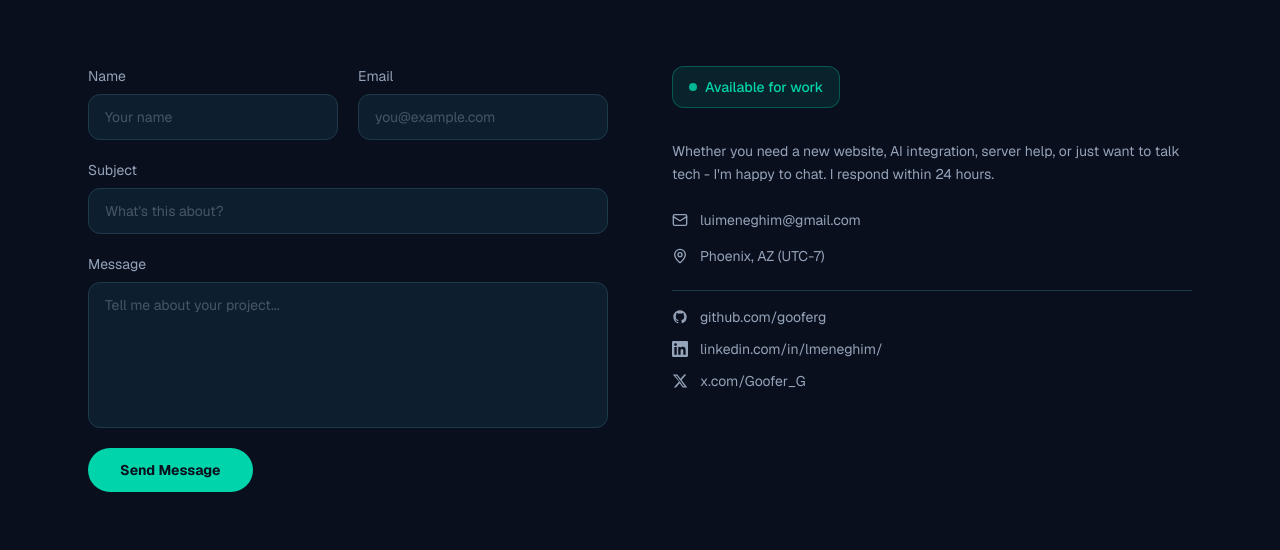
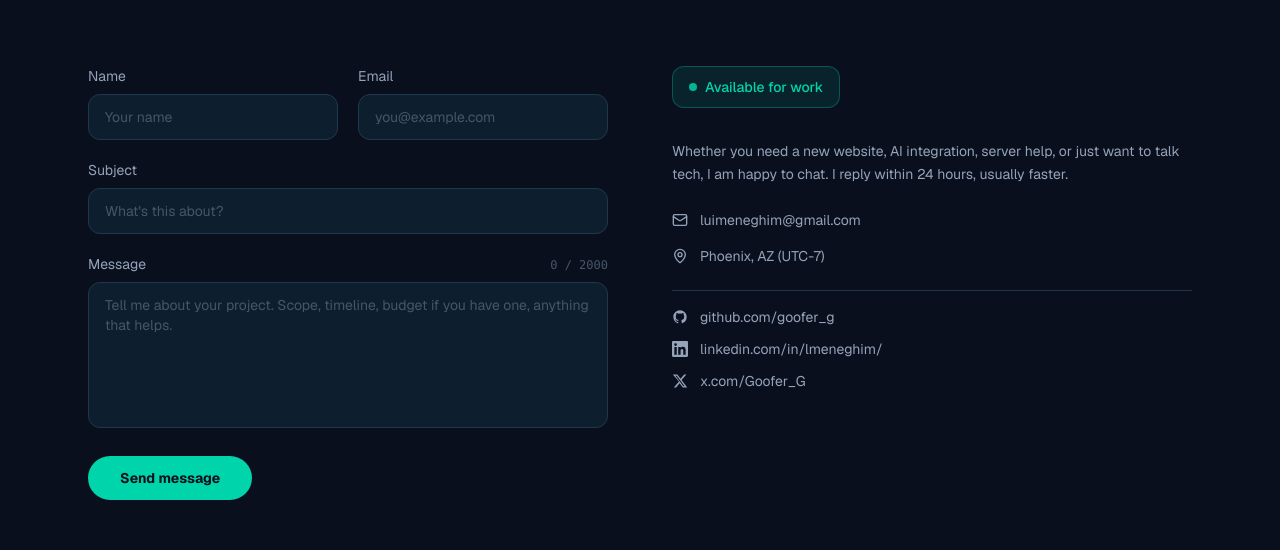
Before and after one commit to GooferG/portfolio_webdev, a Next.js app: page /contact in a window 1280 px wide. Shown: the part 250-800 px from the top of the page. Built offline with nearby package versions, Linux system fonts and the light colour scheme; no server answers; a web font is replaced by a local one.

Commit message:
hardening contact form for production ready env

```diff
--- a/app/contact/page.tsx
+++ b/app/contact/page.tsx
@@ -2,13 +2,33 @@
 
 import { Suspense, useState } from 'react';
 import { useSearchParams } from 'next/navigation';
-import { Mail, MapPin, CheckCircle, AlertCircle } from 'lucide-react';
+import Link from 'next/link';
+import {
+  Mail,
+  MapPin,
+  CheckCircle,
+  AlertCircle,
+  Copy,
+  Check,
+  Download,
+} from 'lucide-react';
 import { GitHubIcon, LinkedInIcon, XIcon } from '@/components/ui/SocialIcons';
 import { FadeIn } from '@/components/ui/FadeIn';
 
-type FormStatus = 'idle' | 'loading' | 'success' | 'error';
+type FormStatus = 'idle' | 'loading' | 'success' | 'error-network' | 'error-server';
+
+type FieldErrors = Partial<Record<'name' | 'email' | 'subject' | 'message', string>>;
 
 const FORMSPREE_ID = process.env.NEXT_PUBLIC_FORMSPREE_ID ?? '';
+const EMAIL_ADDRESS = 'luimeneghim@gmail.com';
+const EMAIL_REGEX = /^[^\s@]+@[^\s@]+\.[^\s@]+$/;
+
+const LIMITS = {
+  name: 100,
+  email: 200,
+  subject: 200,
+  message: 2000,
+};
 
 const SERVICE_SUBJECTS: Record<string, string> = {
   'web-development': 'Web development project',
@@ -28,15 +48,63 @@ export default function ContactPage() {
 
 function ContactPageInner() {
   const [status, setStatus] = useState<FormStatus>('idle');
+  const [errors, setErrors] = useState<FieldErrors>({});
+  const [messageLength, setMessageLength] = useState(0);
+  const [copied, setCopied] = useState(false);
+
   const searchParams = useSearchParams();
   const serviceSlug = searchParams.get('service') ?? '';
   const defaultSubject = SERVICE_SUBJECTS[serviceSlug] ?? '';
 
+  function validate(formData: FormData): FieldErrors {
+    const next: FieldErrors = {};
+    const name = String(formData.get('name') ?? '').trim();
+    const email = String(formData.get('email') ?? '').trim();
+    const subject = String(formData.get('subject') ?? '').trim();
+    const message = String(formData.get('message') ?? '').trim();
+
+    if (!name) next.name = 'Tell me your name.';
+    else if (name.length > LIMITS.name) next.name = `Keep it under ${LIMITS.name} characters.`;
+
+    if (!email) next.email = 'I need an email to reply to.';
+    else if (!EMAIL_REGEX.test(email)) next.email = 'That email looks off. Try name@example.com.';
+    else if (email.length > LIMITS.email) next.email = `Keep it under ${LIMITS.email} characters.`;
+
+    if (!subject) next.subject = 'Add a short subject.';
+    else if (subject.length > LIMITS.subject) next.subject = `Keep it under ${LIMITS.subject} characters.`;
+
+    if (!message) next.message = 'Tell me a bit about the project.';
+    else if (message.length < 10) next.message = 'A little more detail helps. At least 10 characters.';
+    else if (message.length > LIMITS.message) next.message = `Keep it under ${LIMITS.message} characters.`;
+
+    return next;
+  }
+
   async function handleSubmit(e: React.FormEvent<HTMLFormElement>) {
     e.preventDefault();
+    if (status === 'loading') return;
+
+    const form = e.currentTarget;
+    const formData = new FormData(form);
+
+    // Honeypot: if filled, silently "succeed" but don't actually send
+    if (String(formData.get('_gotcha') ?? '').length > 0) {
+      setStatus('success');
+      form.reset();
+      setMessageLength(0);
+      return;
+    }
+
+    const fieldErrors = validate(formData);
+    if (Object.keys(fieldErrors).length > 0) {
+      setErrors(fieldErrors);
+      return;
+    }
+
+    setErrors({});
     setStatus('loading');
 
-    const formData = new FormData(e.currentTarget);
+    try {
       const res = await fetch(`https://formspree.io/f/${FORMSPREE_ID}`, {
         method: 'POST',
         body: formData,
@@ -45,11 +113,43 @@ function ContactPageInner() {
 
       if (res.ok) {
         setStatus('success');
-      (e.target as HTMLFormElement).reset();
+        form.reset();
+        setMessageLength(0);
       } else {
-      setStatus('error');
+        setStatus('error-server');
+      }
+    } catch {
+      setStatus('error-network');
     }
   }
+
+  async function copyEmail() {
+    try {
+      await navigator.clipboard.writeText(EMAIL_ADDRESS);
+      setCopied(true);
+      setTimeout(() => setCopied(false), 2000);
+    } catch {
+      // clipboard API blocked (e.g., insecure context). Fall through.
+    }
+  }
+
+  function clearError(field: keyof FieldErrors) {
+    if (errors[field]) {
+      setErrors((prev) => {
+        const next = { ...prev };
+        delete next[field];
+        return next;
+      });
+    }
+  }
+
+  const inputBase =
+    'bg-bg-card border rounded-xl px-4 py-3 text-fg-strong text-sm placeholder:text-fg-faint focus:outline-none transition-colors';
+  const inputClass = (hasError: boolean) =>
+    `${inputBase} ${hasError ? 'border-red-400/60 focus:border-red-400' : 'border-border-subtle focus:border-accent'}`;
+
+  const messageOver = messageLength > LIMITS.message;
+  const messageWarn = messageLength > LIMITS.message * 0.9;
 
   return (
     <div className="max-w-6xl mx-auto px-6 pt-32 pb-24">
@@ -68,87 +168,126 @@ function ContactPageInner() {
       <div className="grid lg:grid-cols-2 gap-16">
         {/* Form */}
         <FadeIn delay={0.05}>
-          <form onSubmit={handleSubmit} className="flex flex-col gap-5">
+          {status === 'success' ? (
+            <SuccessPanel onReset={() => setStatus('idle')} />
+          ) : (
+            <form
+              onSubmit={handleSubmit}
+              noValidate
+              className="flex flex-col gap-5"
+              aria-busy={status === 'loading'}
+            >
+              {/* Honeypot: invisible to humans, bots will fill it */}
+              <input
+                type="text"
+                name="_gotcha"
+                tabIndex={-1}
+                autoComplete="off"
+                aria-hidden="true"
+                className="absolute -left-[9999px] w-px h-px opacity-0"
+              />
+
               <div className="grid sm:grid-cols-2 gap-5">
-              <div className="flex flex-col gap-2">
-                <label className="text-fg-muted text-sm" htmlFor="name">
-                  Name
-                </label>
+                <Field
+                  id="name"
+                  label="Name"
+                  error={errors.name}
+                >
                   <input
                     id="name"
                     name="name"
                     type="text"
-                  required
+                    maxLength={LIMITS.name}
+                    autoComplete="name"
                     placeholder="Your name"
-                  className="bg-bg-card border border-border-subtle rounded-xl px-4 py-3 text-fg-strong text-sm placeholder:text-fg-faint focus:outline-none focus:border-accent transition-colors"
+                    aria-invalid={!!errors.name}
+                    aria-describedby={errors.name ? 'name-error' : undefined}
+                    onChange={() => clearError('name')}
+                    className={inputClass(!!errors.name)}
                   />
-              </div>
-              <div className="flex flex-col gap-2">
-                <label className="text-fg-muted text-sm" htmlFor="email">
-                  Email
-                </label>
+                </Field>
+
+                <Field id="email" label="Email" error={errors.email}>
                   <input
                     id="email"
                     name="email"
                     type="email"
-                  required
+                    maxLength={LIMITS.email}
+                    autoComplete="email"
                     placeholder="you@example.com"
-                  className="bg-bg-card border border-border-subtle rounded-xl px-4 py-3 text-fg-strong text-sm placeholder:text-fg-faint focus:outline-none focus:border-accent transition-colors"
+                    aria-invalid={!!errors.email}
+                    aria-describedby={errors.email ? 'email-error' : undefined}
+                    onChange={() => clearError('email')}
+                    className={inputClass(!!errors.email)}
                   />
-              </div>
+                </Field>
               </div>
 
-            <div className="flex flex-col gap-2">
-              <label className="text-fg-muted text-sm" htmlFor="subject">
-                Subject
-              </label>
+              <Field id="subject" label="Subject" error={errors.subject}>
                 <input
                   id="subject"
                   name="subject"
                   type="text"
-                required
+                  maxLength={LIMITS.subject}
                   defaultValue={defaultSubject}
                   key={defaultSubject}
                   placeholder="What's this about?"
-                className="bg-bg-card border border-border-subtle rounded-xl px-4 py-3 text-fg-strong text-sm placeholder:text-fg-faint focus:outline-none focus:border-accent transition-colors"
+                  aria-invalid={!!errors.subject}
+                  aria-describedby={errors.subject ? 'subject-error' : undefined}
+                  onChange={() => clearError('subject')}
+                  className={inputClass(!!errors.subject)}
                 />
-            </div>
+              </Field>
 
-            <div className="flex flex-col gap-2">
-              <label className="text-fg-muted text-sm" htmlFor="message">
-                Message
-              </label>
+              <Field
+                id="message"
+                label="Message"
+                error={errors.message}
+                hint={
+                  <span
+                    className={`tabular-nums font-mono text-xs ${
+                      messageOver
+                        ? 'text-red-400'
+                        : messageWarn
+                          ? 'text-accent'
+                          : 'text-fg-faint'
+                    }`}
+                  >
+                    {messageLength} / {LIMITS.message}
+                  </span>
+                }
+              >
                 <textarea
                   id="message"
                   name="message"
-                required
                   rows={6}
-                placeholder="Tell me about your project..."
-                className="bg-bg-card border border-border-subtle rounded-xl px-4 py-3 text-fg-strong text-sm placeholder:text-fg-faint focus:outline-none focus:border-accent transition-colors resize-none"
+                  maxLength={LIMITS.message}
+                  placeholder="Tell me about your project. Scope, timeline, budget if you have one, anything that helps."
+                  aria-invalid={!!errors.message}
+                  aria-describedby={errors.message ? 'message-error' : undefined}
+                  onChange={(e) => {
+                    setMessageLength(e.target.value.length);
+                    clearError('message');
+                  }}
+                  className={`${inputClass(!!errors.message)} resize-none`}
                 />
-            </div>
+              </Field>
 
+              <div className="flex flex-wrap items-center gap-4 mt-2">
                 <button
                   type="submit"
                   disabled={status === 'loading'}
-              className="px-8 py-3 bg-accent text-bg-primary font-bold rounded-full hover:bg-accent/90 disabled:opacity-60 transition-colors text-sm w-fit"
+                  className="px-8 py-3 bg-accent text-bg-primary font-bold rounded-full hover:bg-accent/90 disabled:opacity-60 disabled:cursor-not-allowed transition-colors text-sm"
                 >
-              {status === 'loading' ? 'Sending...' : 'Send Message'}
+                  {status === 'loading' ? 'Sending...' : 'Send message'}
                 </button>
 
-            {status === 'success' && (
-              <div className="flex items-center gap-2 text-accent text-sm">
-                <CheckCircle size={16} />
-                Message sent! I&apos;ll get back to you soon.
+                {(status === 'error-server' || status === 'error-network') && (
+                  <ErrorPanel kind={status} onCopyEmail={copyEmail} copied={copied} />
+                )}
               </div>
+            </form>
           )}
-            {status === 'error' && (
-              <div className="flex items-center gap-2 text-red-400 text-sm">
-                <AlertCircle size={16} />
-                Something went wrong. Please try again or email me directly.
-              </div>
-            )}
-          </form>
         </FadeIn>
 
         {/* Info panel */}
@@ -164,17 +303,17 @@ function ContactPageInner() {
             <div className="flex flex-col gap-6 text-fg-muted text-sm">
               <p className="leading-relaxed">
                 Whether you need a new website, AI integration, server help, or
-                just want to talk tech - I&apos;m happy to chat. I respond
-                within 24 hours.
+                just want to talk tech, I am happy to chat. I reply within 24
+                hours, usually faster.
               </p>
 
               <div className="flex flex-col gap-4">
                 <a
-                  href="mailto:luimeneghim@gmail.com"
+                  href={`mailto:${EMAIL_ADDRESS}`}
                   className="flex items-center gap-3 hover:text-accent transition-colors"
                 >
                   <Mail size={16} />
-                  luimeneghim@gmail.com
+                  {EMAIL_ADDRESS}
                 </a>
                 <div className="flex items-center gap-3">
                   <MapPin size={16} />
@@ -184,13 +323,13 @@ function ContactPageInner() {
 
               <div className="flex flex-col gap-3 pt-4 border-t border-border-subtle">
                 <a
-                  href="https://github.com/gooferg"
+                  href="https://github.com/goofer_g"
                   target="_blank"
                   rel="noopener noreferrer"
                   className="flex items-center gap-3 hover:text-accent transition-colors"
                 >
                   <GitHubIcon size={16} />
-                  github.com/gooferg
+                  github.com/goofer_g
                 </a>
                 <a
                   href="https://www.linkedin.com/in/lmeneghim/"
@@ -218,3 +357,139 @@ function ContactPageInner() {
     </div>
   );
 }
+
+function Field({
+  id,
+  label,
+  error,
+  hint,
+  children,
+}: {
+  id: string;
+  label: string;
+  error?: string;
+  hint?: React.ReactNode;
+  children: React.ReactNode;
+}) {
+  return (
+    <div className="flex flex-col gap-2">
+      <div className="flex items-baseline justify-between gap-3">
+        <label className="text-fg-muted text-sm" htmlFor={id}>
+          {label}
+        </label>
+        {hint}
+      </div>
+      {children}
+      {error && (
+        <p
+          id={`${id}-error`}
+          role="alert"
+          className="flex items-center gap-1.5 text-red-400 text-xs"
+        >
+          <AlertCircle size={12} />
+          {error}
+        </p>
+      )}
+    </div>
+  );
+}
+
+function SuccessPanel({ onReset }: { onReset: () => void }) {
+  return (
+    <div
+      role="status"
+      aria-live="polite"
+      className="flex flex-col gap-6 bg-bg-card border border-accent/40 rounded-xl p-8"
+    >
+      <div className="flex items-center gap-3 text-accent">
+        <CheckCircle size={20} />
+        <h2 className="font-semibold text-base">Message sent.</h2>
+      </div>
+
+      <p className="text-fg-default text-sm leading-relaxed">
+        I will reply within 24 hours, usually faster. Check your spam folder if
+        you do not hear back, my replies sometimes land there.
+      </p>
+
+      <div className="flex flex-col gap-3 pt-4 border-t border-border-subtle">
+        <p className="text-fg-faint text-xs font-mono uppercase tracking-wider">
+          While you wait
+        </p>
+        <div className="flex flex-wrap gap-3">
+          <a
+            href="/luiz-cv.pdf"
+            download
+            className="inline-flex items-center gap-2 px-4 py-2 border border-border-subtle text-fg-muted hover:text-fg-strong hover:border-accent rounded-full text-sm transition-colors"
+          >
+            <Download size={14} />
+            Download CV
+          </a>
+          <Link
+            href="/projects"
+            className="inline-flex items-center gap-2 px-4 py-2 border border-border-subtle text-fg-muted hover:text-fg-strong hover:border-accent rounded-full text-sm transition-colors"
+          >
+            See recent work
+          </Link>
+          <button
+            type="button"
+            onClick={onReset}
+            className="inline-flex items-center gap-2 px-4 py-2 text-fg-faint hover:text-fg-strong rounded-full text-sm transition-colors"
+          >
+            Send another message
+          </button>
+        </div>
+      </div>
+    </div>
+  );
+}
+
+function ErrorPanel({
+  kind,
+  onCopyEmail,
+  copied,
+}: {
+  kind: 'error-server' | 'error-network';
+  onCopyEmail: () => void;
+  copied: boolean;
+}) {
+  const heading =
+    kind === 'error-network'
+      ? 'Cannot reach the server.'
+      : 'Something went wrong on our end.';
+  const detail =
+    kind === 'error-network'
+      ? 'Check your connection and try again, or email me directly.'
+      : 'Try again, or email me directly and I will sort it out.';
+
+  return (
+    <div
+      role="alert"
+      className="flex flex-col gap-2 text-sm w-full"
+    >
+      <div className="flex items-start gap-2 text-red-400">
+        <AlertCircle size={14} className="mt-0.5 shrink-0" />
+        <div className="flex flex-col gap-1">
+          <span className="font-medium">{heading}</span>
+          <span className="text-fg-muted">{detail}</span>
+        </div>
+      </div>
+      <div className="flex items-center gap-3 mt-1 ml-6">
+        <a
+          href={`mailto:${EMAIL_ADDRESS}`}
+          className="text-accent hover:text-accent/80 underline underline-offset-4"
+        >
+          {EMAIL_ADDRESS}
+        </a>
+        <button
+          type="button"
+          onClick={onCopyEmail}
+          className="inline-flex items-center gap-1.5 text-fg-faint hover:text-fg-strong transition-colors text-xs"
+          aria-label="Copy email to clipboard"
+        >
+          {copied ? <Check size={12} /> : <Copy size={12} />}
+          {copied ? 'Copied' : 'Copy'}
+        </button>
+      </div>
+    </div>
+  );
+}
```
Lines whose indentation alone changed are shown as unchanged.
